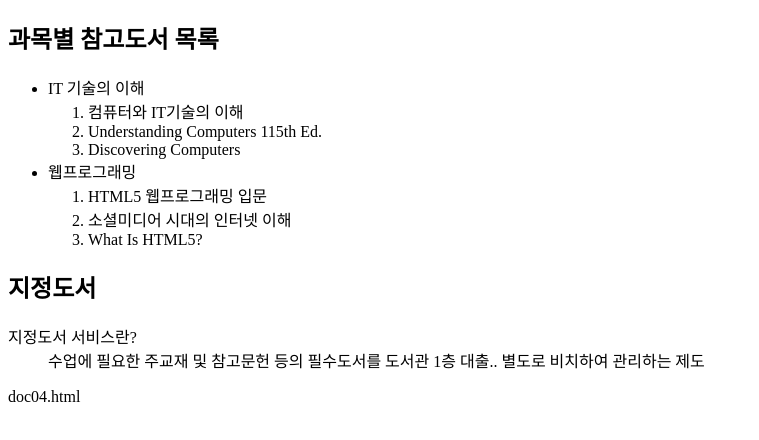
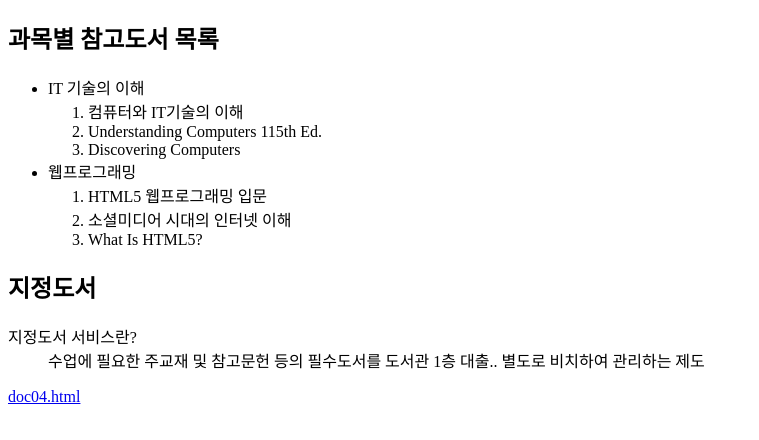
Before and after one commit to jms011208/web_programing, a plain HTML site: page index.html in a window 1280 px wide. Shown: the whole page, without its empty margins (0-759 px from the left). Drawn offline with Linux system fonts and the light colour scheme.

Commit message:
Update index.html

```diff
--- a/index.html
+++ b/index.html
@@ -25,6 +25,6 @@
             <dd>수업에 필요한 주교재 및 참고문헌 등의 필수도서를 도서관 1층 대출..
                 별도로 비치하여 관리하는 제도</dd>
         </dl>
-        <href>doc04.html</href>
+        <a href="doc04.html">doc04.html</a></href>
     </body>
 </html>
```
